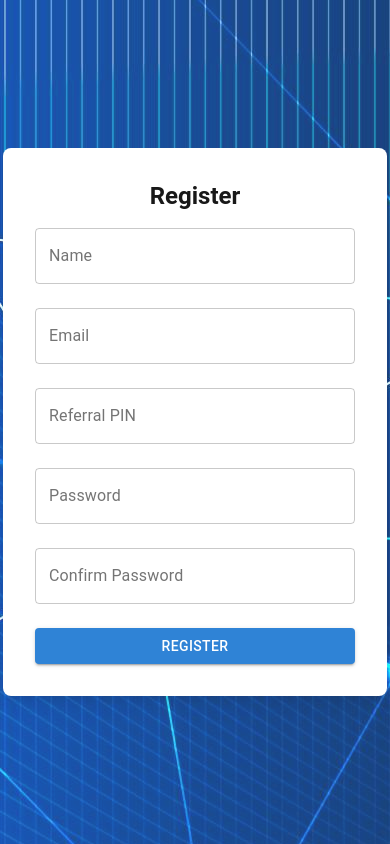
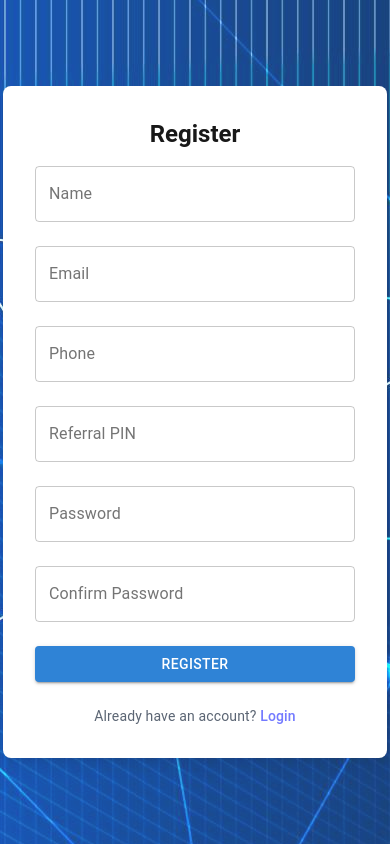
Before and after one commit to skgdmlm/frontend, a React (Vite) app: page /register in a window 390 px wide. Built offline with nearby package versions, Linux system fonts and the light colour scheme; no server answers; some icons are missing.

Commit message:
feat: add phone field to registration and user components

```diff
--- a/src/pages/private/Dashboard.tsx
+++ b/src/pages/private/Dashboard.tsx
@@ -85,6 +85,11 @@ export default function Dashboard() {
         { field: "_id", headerName: "#", width: 70 },
         { field: "name", headerName: "Name", width: 150 },
         { field: "email", headerName: "Email", width: 170 },
+         { field: "phone", headerName: "Phone", width: 170,
+        renderCell: ({ value }) => (
+          <span>{value ? value : '-'}</span>
+        ),
+    },
         { field: "badgeType", headerName: "Badge", width: 100 },
         {
             field: "active",
--- a/src/pages/private/Users.tsx
+++ b/src/pages/private/Users.tsx
@@ -37,6 +37,11 @@ export default function Users() {
     { field: "_id", headerName: "#", width: 70 },
     { field: "name", headerName: "Name", width: 150 },
     { field: "email", headerName: "Email", width: 170 },
+    { field: "phone", headerName: "Phone", width: 170,
+        renderCell: ({ value }) => (
+          <span>{value ? value : '-'}</span>
+        ),
+    },
     { field: "badgeType", headerName: "Badge", width: 100 },
     {
       field: "active",
--- a/src/pages/public/Register.tsx
+++ b/src/pages/public/Register.tsx
@@ -4,13 +4,14 @@ import * as yup from "yup"
 import Input from "../../components/common/Input"
 import Button from "../../components/common/Button"
 import { Typography } from "@mui/material"
-import { useNavigate } from "react-router-dom"
+import { Link, useNavigate } from "react-router-dom"
 import toast from "react-hot-toast"
 import { useRegisterMutation } from "../../services/api"
 import bg from "../../assets/jpg/5068978.jpg"
 
 const schema = yup.object({
     name: yup.string().min(2, 'Name must be at least 2 characters').required('Required'),
+    phone: yup.string().length(10, 'Phone must be of length 10').required('Required'),
     email: yup.string().email('Invalid email').required('Required'),
     pin: yup.string().length(6, 'PIN must be exactly 6 digits').required('Required'),
     password: yup.string()
@@ -28,6 +29,7 @@ const schema = yup.object({
 
 type RegisterFormInputs = {
     name: string
+    phone: string
     email: string
     pin: string
     password: string
@@ -55,7 +57,7 @@ function RegisterForm() {
         } catch (error: unknown) {
             const customError = error as CustomError;
             let message = customError?.data?.message;
-            if(customError?.data?.message == "Validation error!"){
+            if (customError?.data?.message == "Validation error!") {
                 message = customError?.data?.data?.errors?.[0]?.msg ?? "Validation error";
             }
             toast.error(message || 'Some error occurred');
@@ -79,6 +81,14 @@ function RegisterForm() {
                 error={!!errors.email}
                 helperText={errors.email?.message}
                 {...register("email")}
+            />
+            <Input
+                label="Phone"
+                type="text"
+                fullWidth
+                error={!!errors.phone}
+                helperText={errors.phone?.message}
+                {...register("phone")}
             />
             <Input
                 label="Referral PIN"
@@ -114,6 +124,9 @@ function RegisterForm() {
             >
                 Register
             </Button>
+            <Typography variant="body2" className="text-center text-gray-600">
+                Already have an account? <Link to="/login" className="text-blue-500 hover:underline">Login</Link>
+            </Typography>
         </form>
     )
 }
--- a/src/services/api.ts
+++ b/src/services/api.ts
@@ -69,6 +69,7 @@ type RegisterResponse = ApiResponse<{ message: string }>;
 interface RegisterRequest {
   pin: string;
   name: string;
+  phone: string;
   email: string;
   password: string;
   confirmPassword: string;
```
